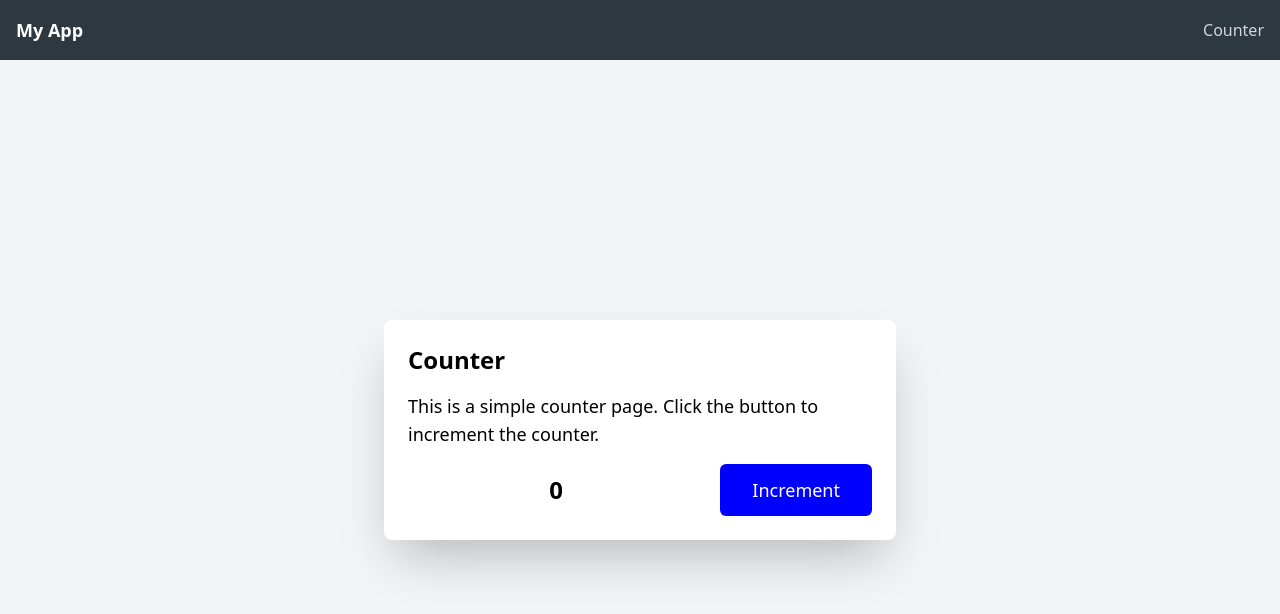
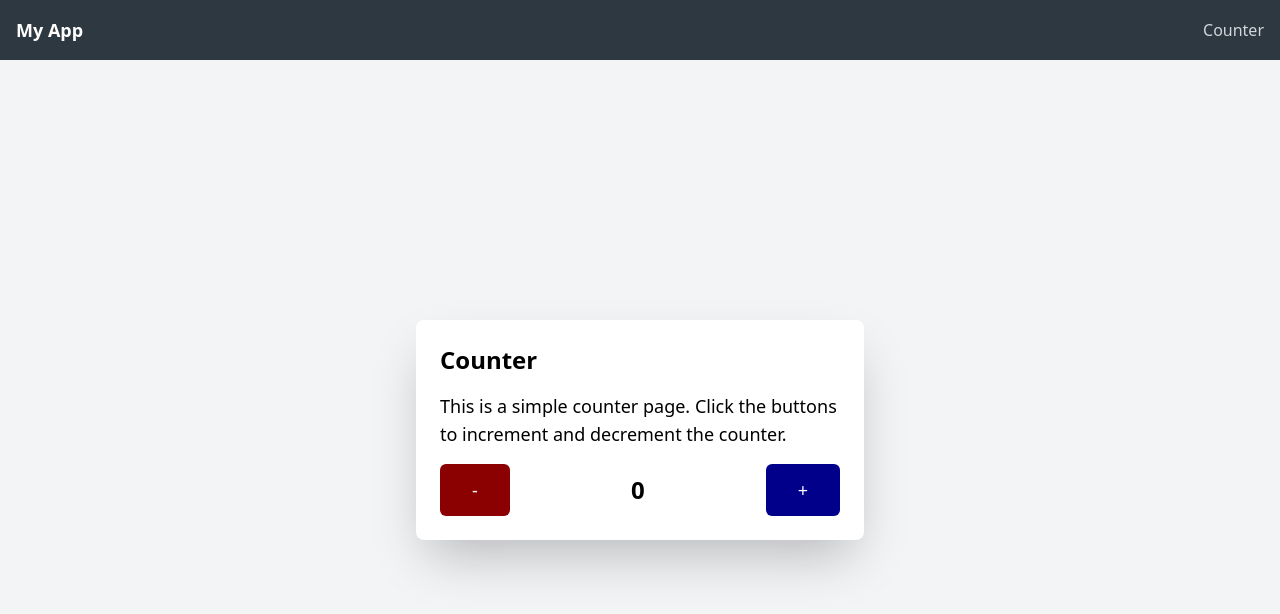
Before and after one commit to Reny8/Storybook-Practice, a React (Vite) app in the folder vite-project/: page / in a window 1280 px wide. Shown: the top 614 px of the page. Built offline with nearby package versions, Linux system fonts and the light colour scheme.

Commit message:
Add Decrement Button

```diff
--- a/vite-project/src/components/counter.tsx
+++ b/vite-project/src/components/counter.tsx
@@ -7,14 +7,24 @@ const Counter = () => {
   const increment = () => {
     setCount(count + 1);
   };
+
+  const decrement = () => {
+    setCount(count - 1);
+  };
   return (
     <div className="flex flex-row items-center justify-between gap-4 mt-4">
+      <ButtonCounter
+        label="-"
+        onClick={decrement}
+        size="lg"
+        backgroundColor="darkred"
+      />
       <div className="text-2xl font-bold flex-1 text-center">{count}</div>
       <ButtonCounter
-        label="Increment"
+        label="+"
         onClick={increment}
         size="lg"
-        backgroundColor="blue"
+        backgroundColor="darkblue"
       />
     </div>
   );
--- a/vite-project/src/pages/counter-page.tsx
+++ b/vite-project/src/pages/counter-page.tsx
@@ -3,11 +3,11 @@ import Counter from "../components/counter";
 const CounterPage = () => {
   return (
     <section className="flex flex-col items-center justify-center h-custom bg-gray-100">
-      <div className="max-w-lg w-full bg-white shadow-2xl rounded-lg p-6">
+      <div className="max-w-md w-full bg-white shadow-2xl rounded-lg p-6">
         <h1 className="text-2xl font-bold mb-4">Counter</h1>
         <p className="text-lg mb-2">
-          This is a simple counter page. Click the button to increment the
-          counter.
+          This is a simple counter page. Click the buttons to increment and
+          decrement the counter.
         </p>
 
         <Counter />
```
